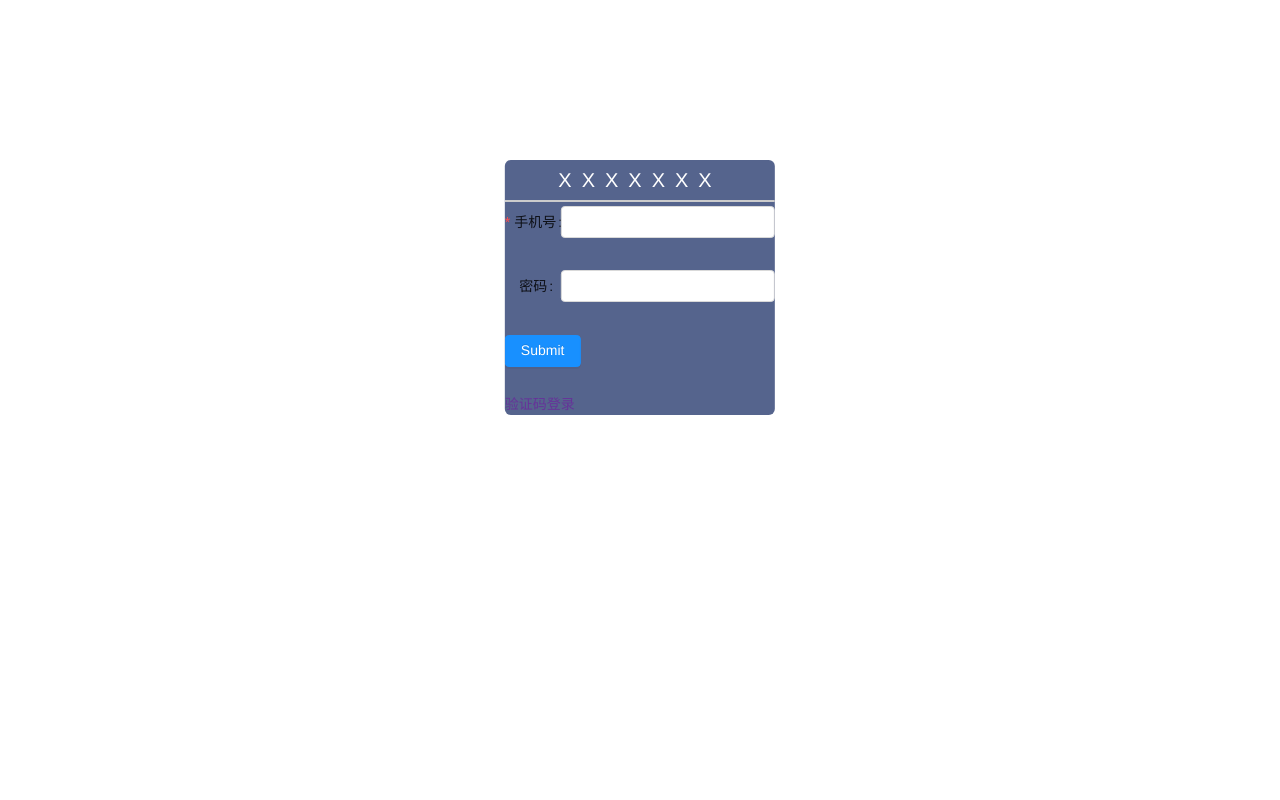
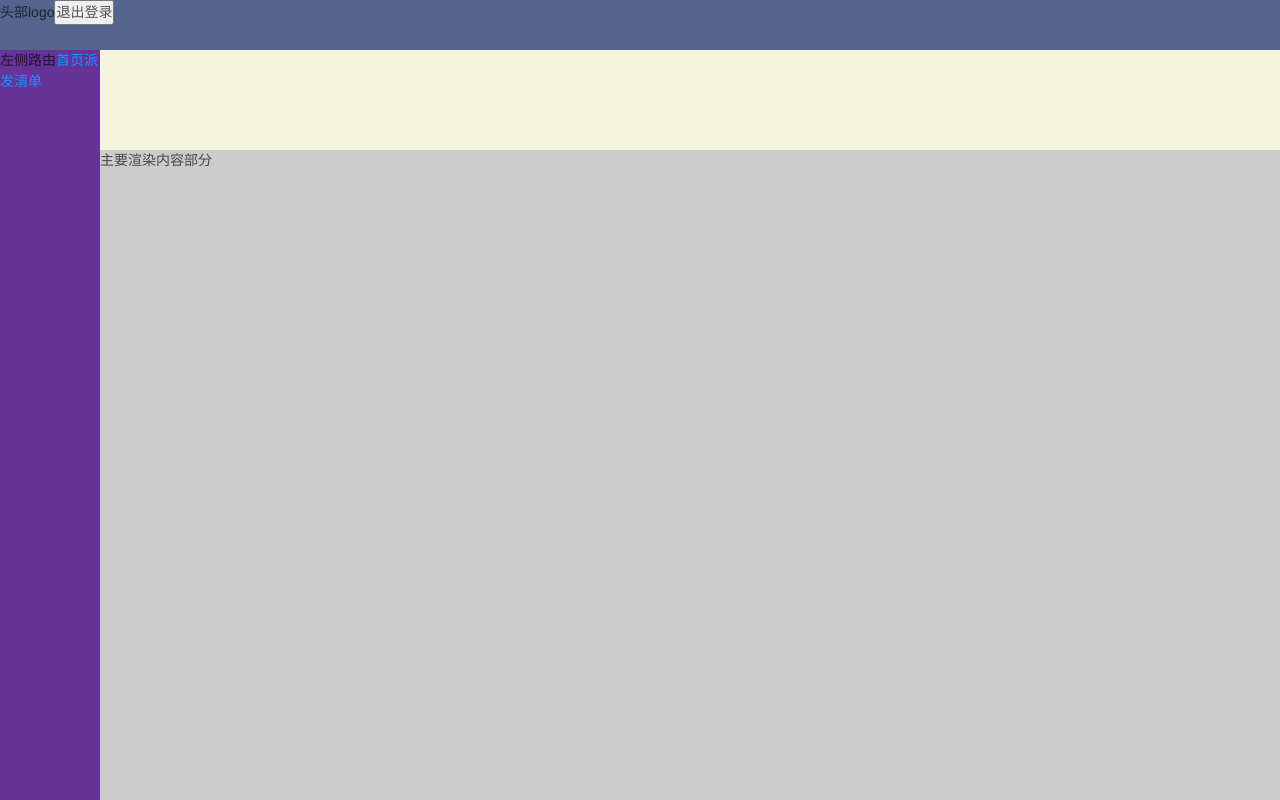
Before and after one commit to pycainiao/react-demo, a React (Create React App) app: page / in a window 1280 px wide. Before the commit this address led to /#/login. Built offline with nearby package versions, Linux system fonts and the light colour scheme; sample sign-in values are in the browser's storage.

Commit message:
修改一点点

```diff
--- a/src/App.js
+++ b/src/App.js
@@ -13,8 +13,8 @@ function App(data) {
                     {
                         mainRouterList.map((item,index) => {
                             return <Route key={index} path={item.path} exact={item.isExact} render={ (props) => {
-                                // return  !item.isAuth ? <item.component {...props}/> : (window.sessionStorage.getItem('token') ? <item.component {...props}/> : <Redirect to='/login'/>)
-                                return  !item.isAuth ? <item.component {...props}/> : (data.token ? <item.component {...props}/> : <Redirect to='/login'/>)
+                                return  !item.isAuth ? <item.component {...props}/> : (window.sessionStorage.getItem('token') ? <item.component {...props}/> : <Redirect to='/login'/>)
+                                // return  !item.isAuth ? <item.component {...props}/> : (data.token ? <item.component {...props}/> : <Redirect to='/login'/>)
                             }
                             }/>
                         })
--- a/src/view/distCar/distCar.js
+++ b/src/view/distCar/distCar.js
@@ -1,6 +1,6 @@
 import React, {Component} from 'react';
 import {AdminHandle} from '../../api/common';
-import {Table} from 'antd';
+import {Table,Tag } from 'antd';
 class DistCar extends Component {
     constructor(props) {
         super(props);
@@ -47,10 +47,13 @@ class DistCar extends Component {
     }
 
     render() {
+        const { Column } = Table;
         return (
             <div>
                 这是派发清单
-                <Table dataSource={this.state.dataList} columns={this.state.columns} />;
+                <Table dataSource={this.state.dataList}>
+                    <Column title="Age1" dataIndex="FWareHouseName" key="FWareHouseName" />
+                </Table>
             </div>
         );
     }
```
